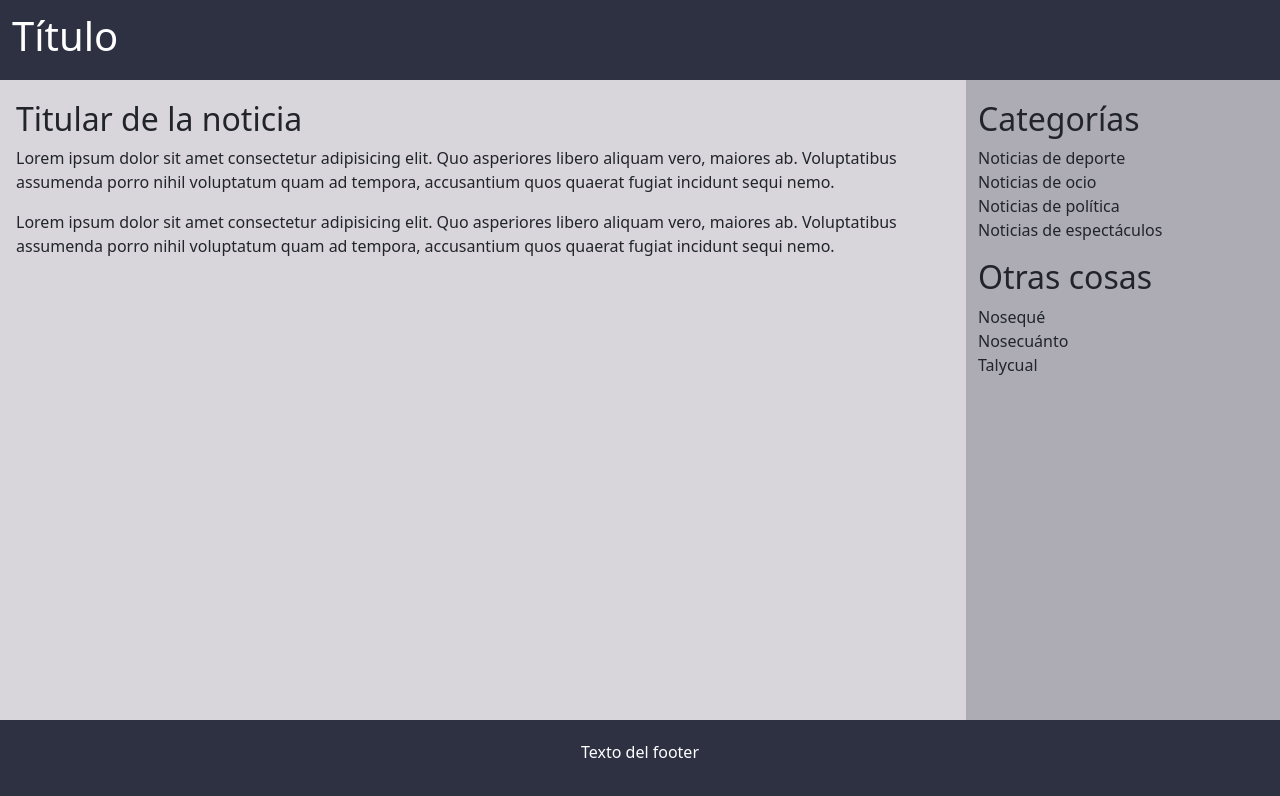
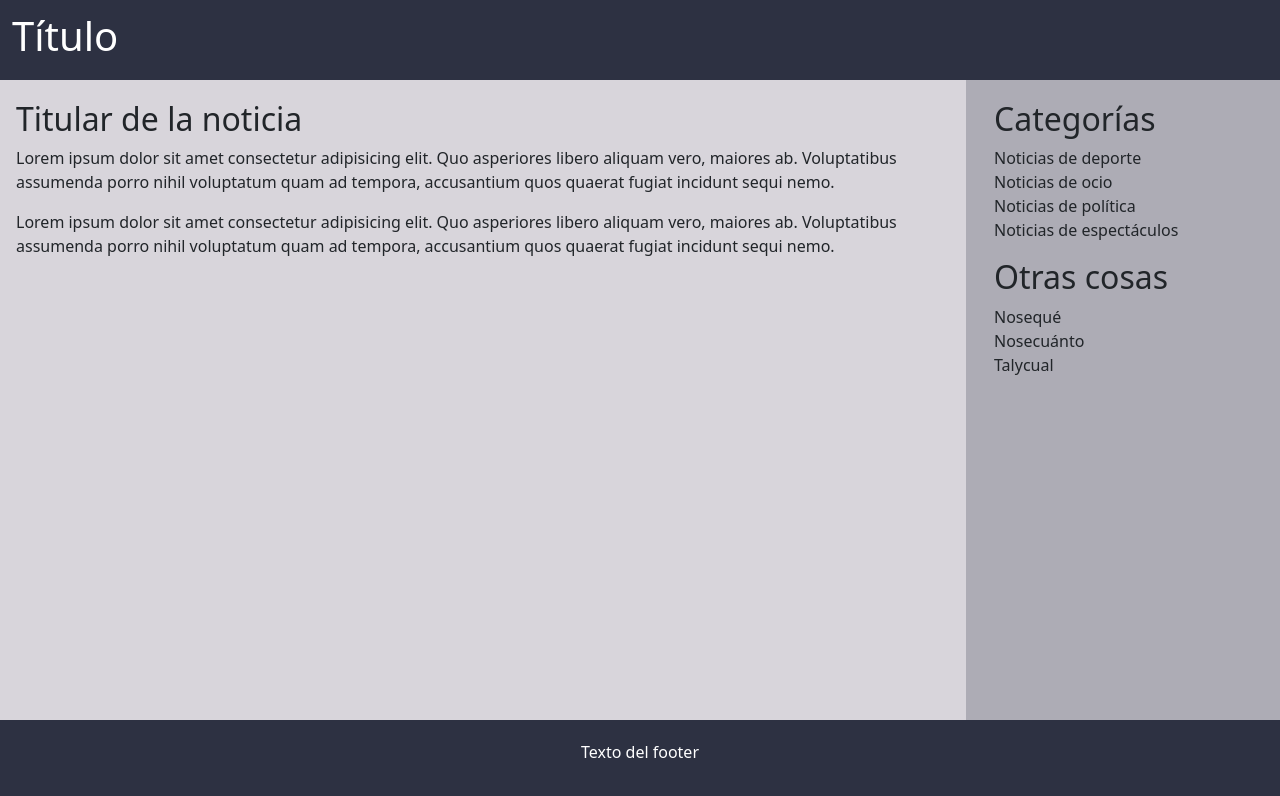
Before and after one commit to ajunkers/Ejercicio-layout-bootstrap, a plain HTML site: page index.html in a window 1280 px wide. Drawn offline with nearby package versions, Linux system fonts and the light colour scheme.

Commit message:
Cambio de margen en tamaño small

```diff
--- a/index.html
+++ b/index.html
@@ -48,20 +48,19 @@
 					sequi nemo.</p>
 			</section>
 			<section class="sidebar col-12 col-md-3">
-				<h2>Categorías</h2>
-				<ul class="container px-lg-0">
+				<h2 class="px-3">Categorías</h2>
+				<ul class="list-unstyled px-3">
 					<li>Noticias de deporte</li>
 					<li>Noticias de ocio</li>
 					<li>Noticias de política</li>
 					<li>Noticias de espectáculos</li>
 				</ul>
-				<h2>Otras cosas</h2>
-				<ul class="container px-lg-0">
+				<h2 class="px-3">Otras cosas</h2>
+				<ul class="list-unstyled px-3">
 					<li>Nosequé</li>
 					<li>Nosecuánto</li>
 					<li>Talycual</li>
 				</ul>
-
 			</section>
 		</main>
 		<footer class=" pie row d-flex align-items-center">
```
